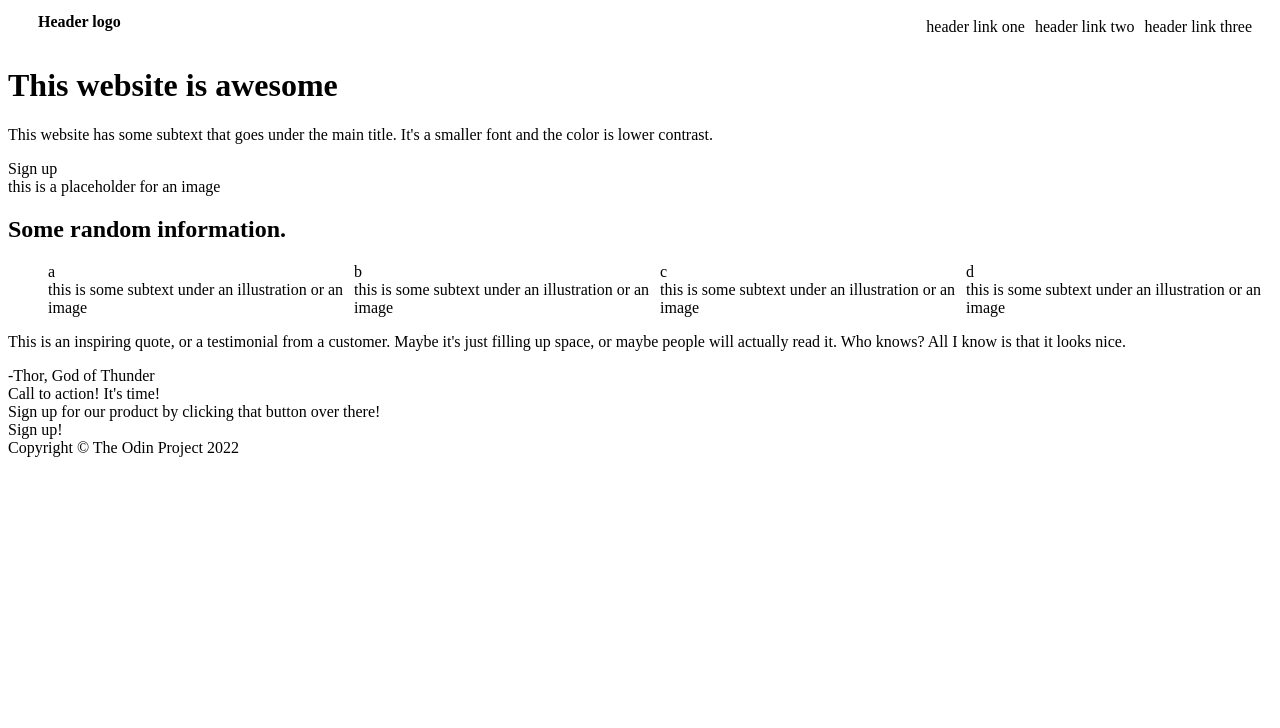
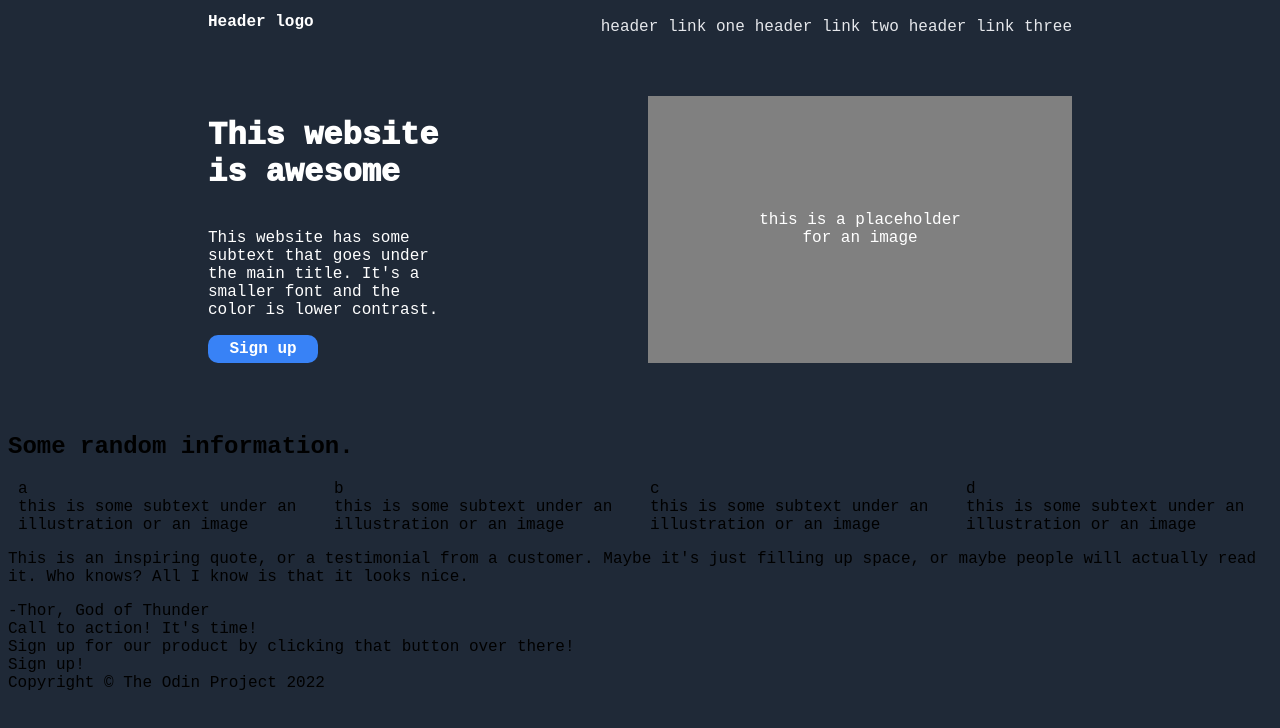
Before and after one commit to Mihave/landing-page-TOP, a plain HTML site: page index.html in a window 1280 px wide. Drawn offline with Linux system fonts and the light colour scheme.

Commit message:
style header and section one

```diff
--- a/index.html
+++ b/index.html
@@ -17,10 +17,12 @@
         </ul>
     </div>
     <div class="sectionone">
-        <h1>This website is awesome</h1>
-        <p>This website has some subtext that goes under the main title. It's a smaller font and the color is lower contrast.</p>
-        <div>Sign up</div>
-        <div>this is a placeholder for an image</div>
+        <div class="text1">
+            <h1>This website is awesome</h1>
+            <p>This website has some subtext that goes under the main title. It's a smaller font and the color is lower contrast.</p>
+            <div class="signupbutton">Sign up</div>
+        </div>
+        <div class="placeholder1">this is a placeholder for an image</div>
     </div>
     <div class="sectiontwo">
         <h2>Some random information.</h5>
--- a/styles.css
+++ b/styles.css
@@ -1,26 +1,77 @@
+body {
+    font-family: 'Courier New', Courier, monospace;
+    background-color: #1F2937;
+}
+
 .header {
     display: flex;
     justify-content: space-between;
+    background-color: #1F2937;
 }
 
 .headerlogo {
     margin: 5px 30px;
+    color: white;
+    margin-left: 200px;
 }
 
 a {
     text-decoration: none;
-    color: black;
+    color: #E5E7EB;
+}
+
+.sectionone {
+    background-color: #1F2937;
+    color: white;
+    display: flex;
+    padding: 50px 0px;
+    justify-content: space-between;
+}
+
+h1 {
+    font-weight: 1000;
+}
+
+.text1 {
+    display: flex;
+    flex-direction: column;
+    margin-left: 200px;
+    margin-right: 200px;
+    width: 350px;
+}
+
+.signupbutton {
+    background-color: #3882F6;
+    border-radius: 10px;
+    padding: 5px;
+    text-align: center;
+    font-weight: 700;
+    width: 100px;
+}
+
+.placeholder1 {
+    display: flex;
+    flex-direction: column;
+    text-align: center;
+    align-items: center;
+    justify-content: center;
+    background-color: gray;
+    padding: 0px 100px;
+    margin-right: 200px;
 }
 
 .linksone {
     margin: 10px;
+    color: white;
+    margin-right: 200px;
 }
 
 ul {
     display: flex;
+    padding: 0px;
 }
 
 li {
     list-style: none;
-    padding-right: 10px;
+    padding-left: 10px;
 }
```
